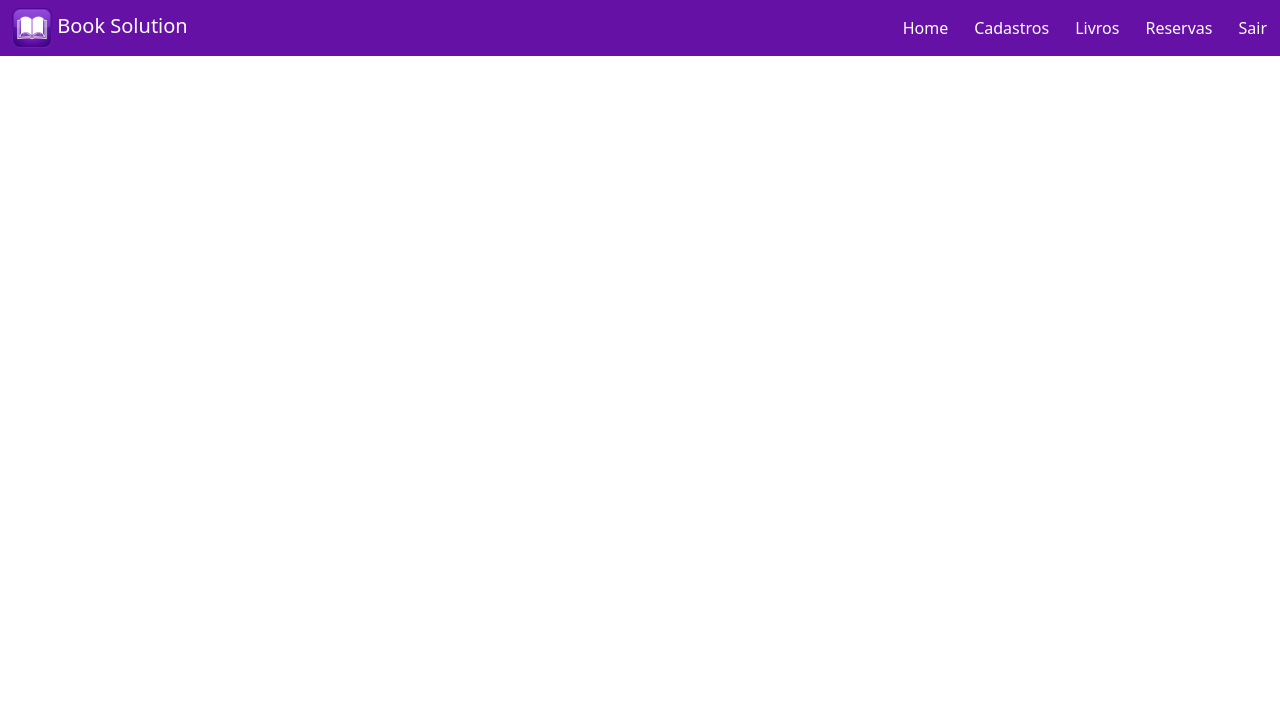
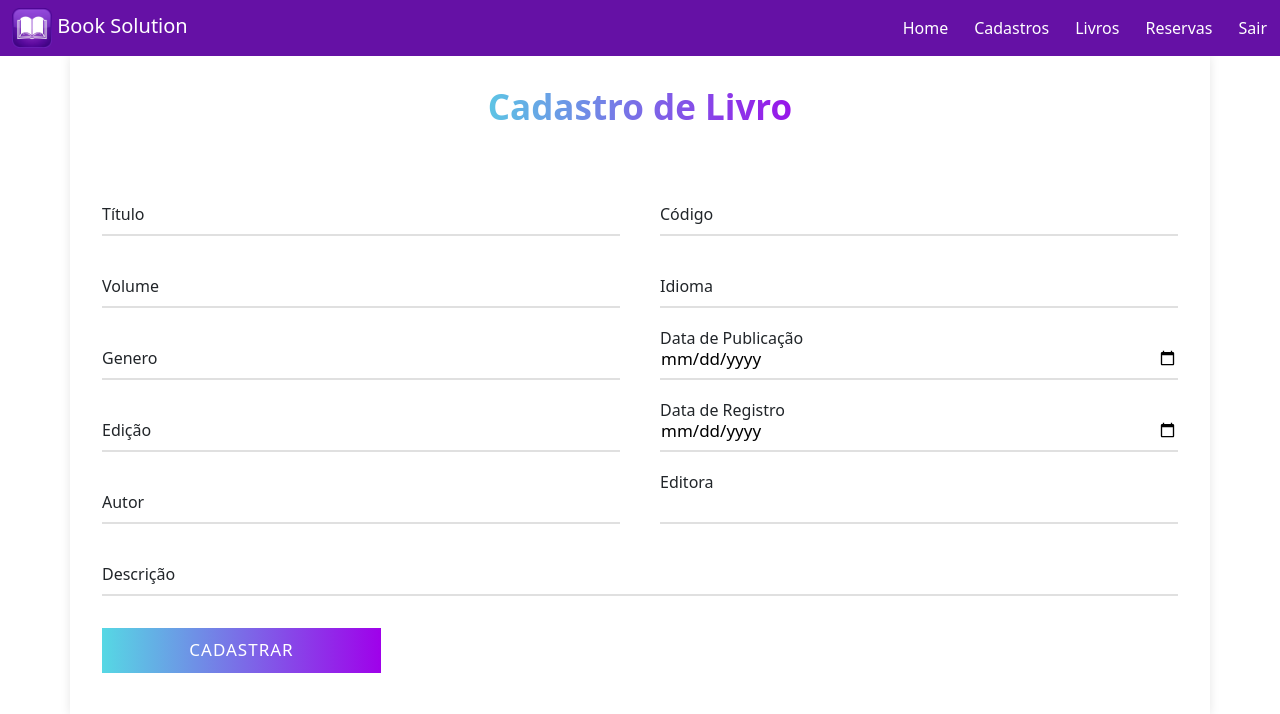
Before and after one commit to costinha7/tcc-igniter, a CodeIgniter 4 app: template app/Views/formulario_livro.php in a window 1280 px wide. Shown: the top 714 px of the page. Run offline with PHP 8.4 and a stand-in for CodeIgniter, Linux system fonts and the light colour scheme; the template is opened without the code that fills it, so the values that code supplies are empty; some libraries are stand-ins or nearby versions.

Commit message:
bug login, cadastro fix

```diff
--- a/app/Views/formulario_livro.php
+++ b/app/Views/formulario_livro.php
@@ -1 +1,82 @@
 <?php include 'cabecalho.php'; ?>
+
+<div class="container">
+   <div class="text">Cadastro de Livro</div>
+   <form method="POST" action="cadastro_livro">
+      <div class="form-row">
+         <div class="input-data">
+            <input type="text" required name="titulo">
+            <div class="underline"></div>
+            <label for="">Título</label>
+         </div>
+         <div class="input-data">
+            <input type="text" required name="codigo">
+            <div class="underline"></div>
+            <label for="">Código</label>
+         </div>
+      </div>
+      <div class="form-row">
+         <div class="input-data">
+            <input type="text" required name="volume">
+            <div class="underline"></div>
+            <label for="">Volume</label>
+         </div>
+         <div class="input-data">
+            <input type="text" required name="idioma">
+            <div class="underline"></div>
+            <label for="">Idioma</label>
+         </div>
+      </div>
+      <div class="form-row">
+         <div class="input-data">
+            <input type="text" required name="tipo_genero">
+            <div class="underline"></div>
+            <label for="">Genero</label>
+         </div>
+         <div class="input-data">
+            <input type="date" required name="data_publicacao">
+            <div class="underline"></div>
+            <label for="" style="margin-bottom: 20px;">Data de Publicação</label>
+         </div>
+      </div>
+      <div class="form-row">
+         <div class="input-data">
+            <input type="text" required name="edicao">
+            <div class="underline"></div>
+            <label for="">Edição</label>
+         </div>
+         <div class="input-data">
+            <input type="date" required name="data_registro">
+            <div class="underline"></div>
+            <label for="" style="margin-bottom: 20px;">Data de Registro</label>
+         </div>
+      </div>
+      <div class="form-row">
+         <div class="input-data">
+            <input type="text" required name="nome_autor">
+            <div class="underline"></div>
+            <label for="">Autor</label>
+         </div>
+         <div class="input-data">
+            <input type="text" required name="nome_editora">
+            <div class="underline"></div>
+            <label for="" style="margin-bottom: 20px;">Editora</label>
+         </div>
+      </div>
+      <div class="form-row">
+         <div class="input-data">
+            <input type="" required name="descricao">
+            <div class="underline"></div>
+            <label for="">Descrição</label>
+         </div>
+      </div>
+      <div class="form-row submit-btn">
+         <div class="input-data">
+            <div class="inner"></div>
+            <input type="submit" value="Cadastrar" name="cadastro">
+         </div>
+      </div>
+</div>
+</div>
+</form>
+</div>
--- a/app/Views/home.php
+++ b/app/Views/home.php
@@ -41,6 +41,4 @@ google.charts.setOnLoadCallback(desenharPizza);
 
 <div id="graficoPizza"></div>
 
-<a href=""> desloga </a>
-
 <?php include 'rodape.php'; ?>
```
Also changed, not shown: app/Database/Migrations/bdcompleto.sql (+69 -76 lines), app/Views/formulario_reserva.php (+37 -0 lines), README.md (deleted), 4 other files.
